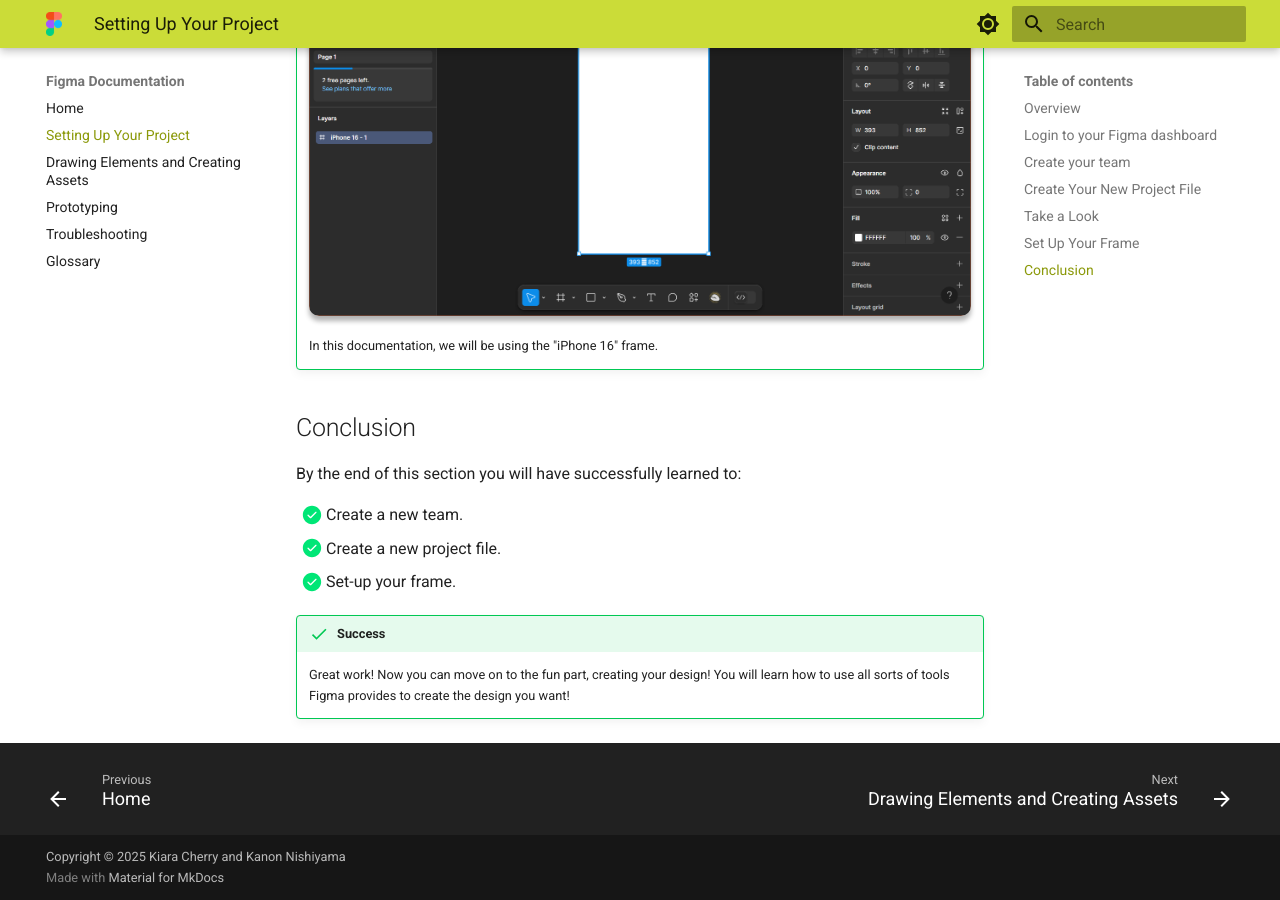
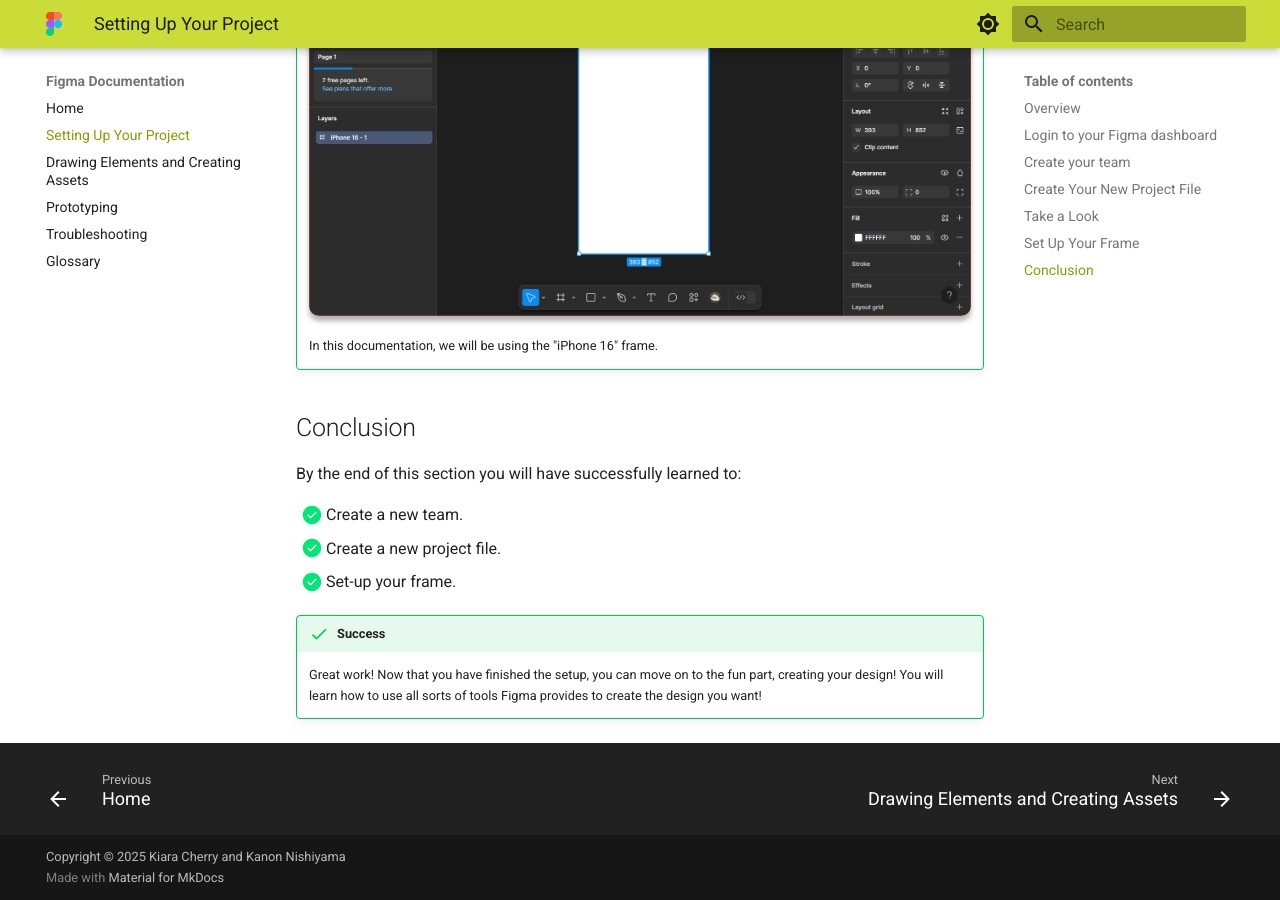
Before and after one commit to ThincutBacon/COMP-2216-Documentation, an MkDocs documentation site: the page built from docs/section1.md, in a window 1280 px wide and 900 px high, scrolled down 5378 px. Built offline with MkDocs 1.6.1 and Material for MkDocs 9.7.7, drawn with Linux system fonts in a browser that asks for light colours.

Commit message:
Edit last sentence

```diff
--- a/docs/section1.md
+++ b/docs/section1.md
@@ -105,4 +105,4 @@
 * [x] Set-up your frame.
 
 !!! success "Success"
-    Great work! Now you can move on to the fun part, creating your design! You will learn how to use all sorts of tools Figma provides to create the design you want!
+    Great work! Now that you have finished the setup, you can move on to the fun part, creating your design! You will learn how to use all sorts of tools Figma provides to create the design you want!
```
